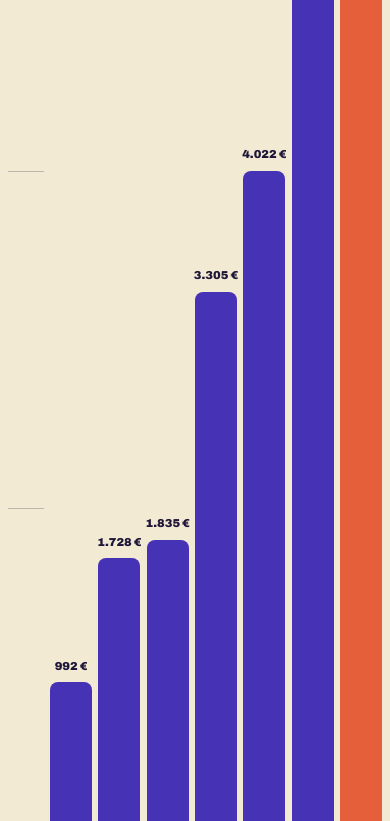
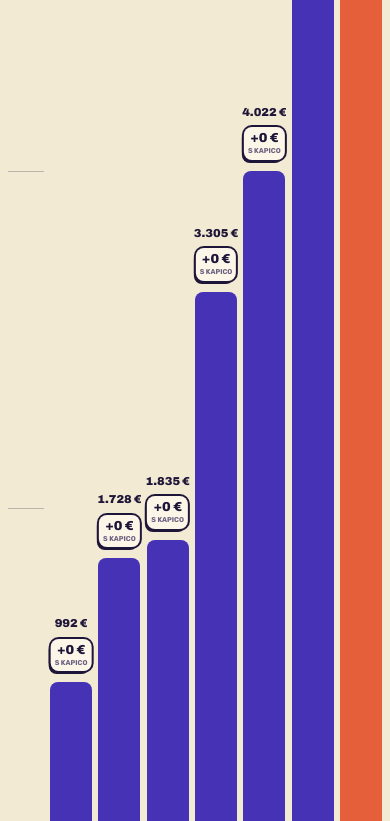
Before and after one commit to danesjenovdan/zakonzabogate, a plain HTML site: page index.html in a window 390 px wide. Shown: the part 10180-11001 px from the top of the page. Drawn offline with Linux system fonts and the light colour scheme.

Commit message:
Večje oznake +0 € s kapico
Co-Authored-By: Claude Opus 5.5 <noreply@anthropic.com>

```diff
--- a/index.html
+++ b/index.html
@@ -135,6 +135,8 @@ td.pos{color:var(--violet);font-weight:700}
 .cap-big small{display:block;font:700 11px/1.2 var(--text);letter-spacing:.12em;text-transform:uppercase;margin-top:6px}
 .cap-big::after{content:"";position:absolute;right:-15px;top:50%;margin-top:-11px;border-style:solid;border-width:11px 0 11px 13px;border-color:transparent transparent transparent var(--ink)}
 .top-lbl .c{font-size:clamp(11px,1.3vw,13px)!important}
+.top-lbl .c.zero{display:inline-block;margin-top:9px;background:var(--paper);color:var(--ink);font:900 clamp(18px,2.6vw,30px)/1 var(--disp);font-size:clamp(18px,2.6vw,30px)!important;padding:9px 13px 7px!important;border-radius:12px;box-shadow:0 0 0 3px var(--ink),-4px 5px 0 var(--ink)}
+.top-lbl .c.zero small{display:block;font:700 10px/1.2 var(--text);letter-spacing:.1em;text-transform:uppercase;color:var(--muted);margin-top:4px}
 .multi{position:absolute;left:var(--L);right:var(--R);border-top:2px dashed rgba(70,50,181,.45)}
 .multi span{position:absolute;left:0;top:-24px;font:700 11px/1 var(--text);letter-spacing:.08em;text-transform:uppercase;color:var(--violet);background:var(--cream);padding:4px 6px}
 .ground{position:absolute;left:0;right:0;background:var(--gold);color:var(--ink)}
@@ -190,7 +192,8 @@ td.pos{color:var(--violet);font-weight:700}
   .brand img{width:46px;height:46px}
   .top-lbl .n{display:none}
   .top-lbl .v{font-size:11.5px}
-  .top-lbl .c:not(.pos){display:none}
+  .top-lbl .c.zero{font-size:13px!important;padding:5px 4px 4px!important;border-radius:8px;box-shadow:0 0 0 2px var(--ink),-2px 3px 0 var(--ink)}
+  .top-lbl .c.zero small{font-size:7px;letter-spacing:0;margin-top:2px}
   .cap-big{font-size:19px;padding:9px 10px 8px;right:calc(100% + 12px);box-shadow:0 0 0 2px var(--ink),-4px 5px 0 var(--ink)}
   .cap-big small{font-size:8.5px;letter-spacing:.06em}
   .top-lbl .c{font-size:9.5px;padding:3px 5px}
@@ -430,7 +433,7 @@ function layout(){
 
   bars.innerHTML=ROWS.map(r=>{const hn=r.now*ppe,hc=r.diff*ppe,h=hn+hc;
     const hat=r.diff>0?`<div class="hat"><div class="top"></div><div class="crown" style="height:${Math.max(8,hc-30)}px"></div><div class="band"></div><div class="brim"></div></div>`:'';
-    const capLbl=r.diff>0?'':`<div class="c">+0 € s kapico</div>`;
+    const capLbl=r.diff>0?'':`<div class="c zero">+0 €<small>s kapico</small></div>`;
     const big=r.diff>0?`<div class="cap-big" style="bottom:${hn+hc*0.55}px">+${eur(r.diff)}<small>na mesec s kapico</small></div>`:'';
     return `<div class="col${r.hi?' hi':''}" style="--h:${h}px">${hat}<div class="seg-now" style="height:${hn}px"></div>${big}
       ${r.hi?'':`<div class="top-lbl"><div class="n">${r.short}</div><div class="v">${eur(r.now)}</div>${capLbl}</div>`}</div>`}).join('');
```
